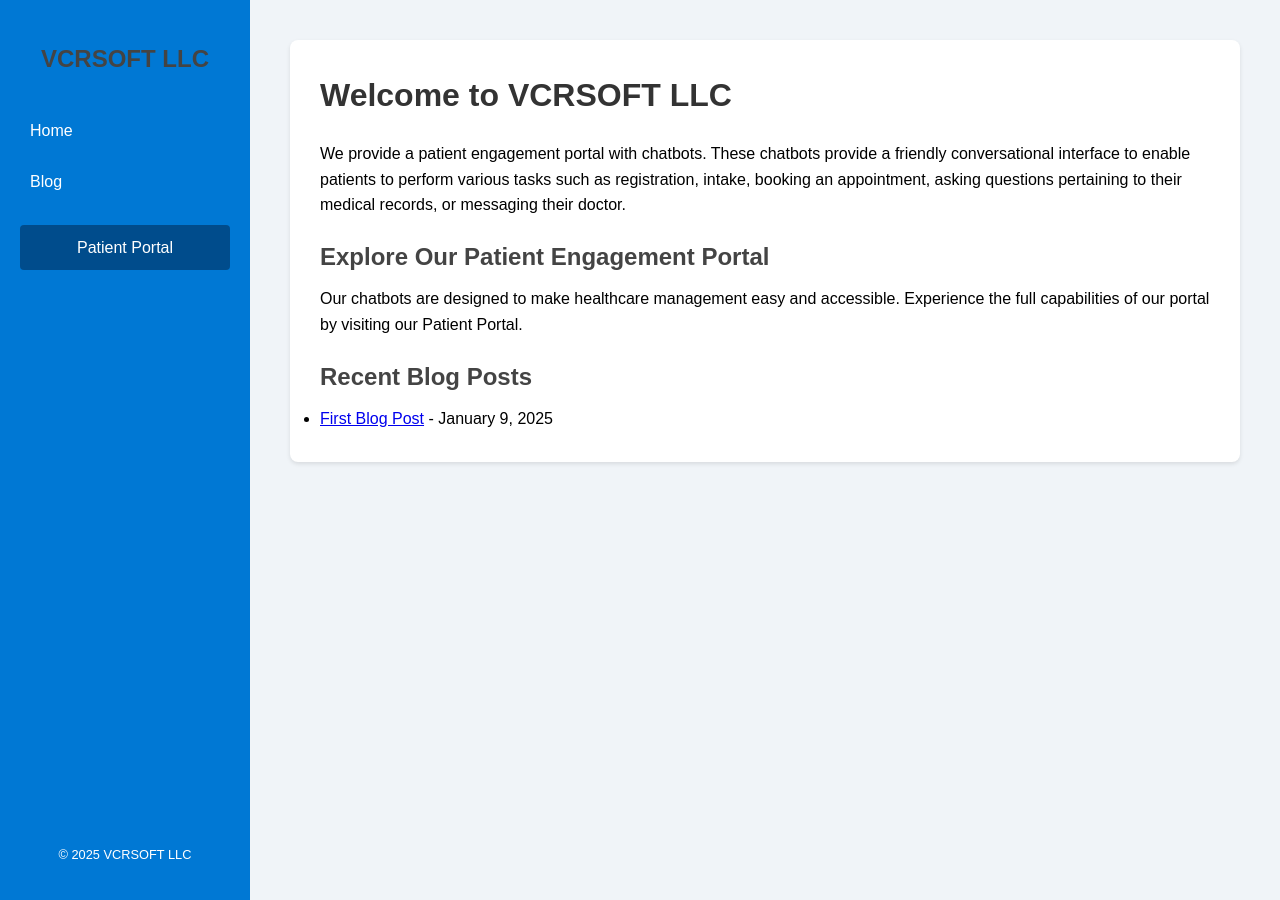
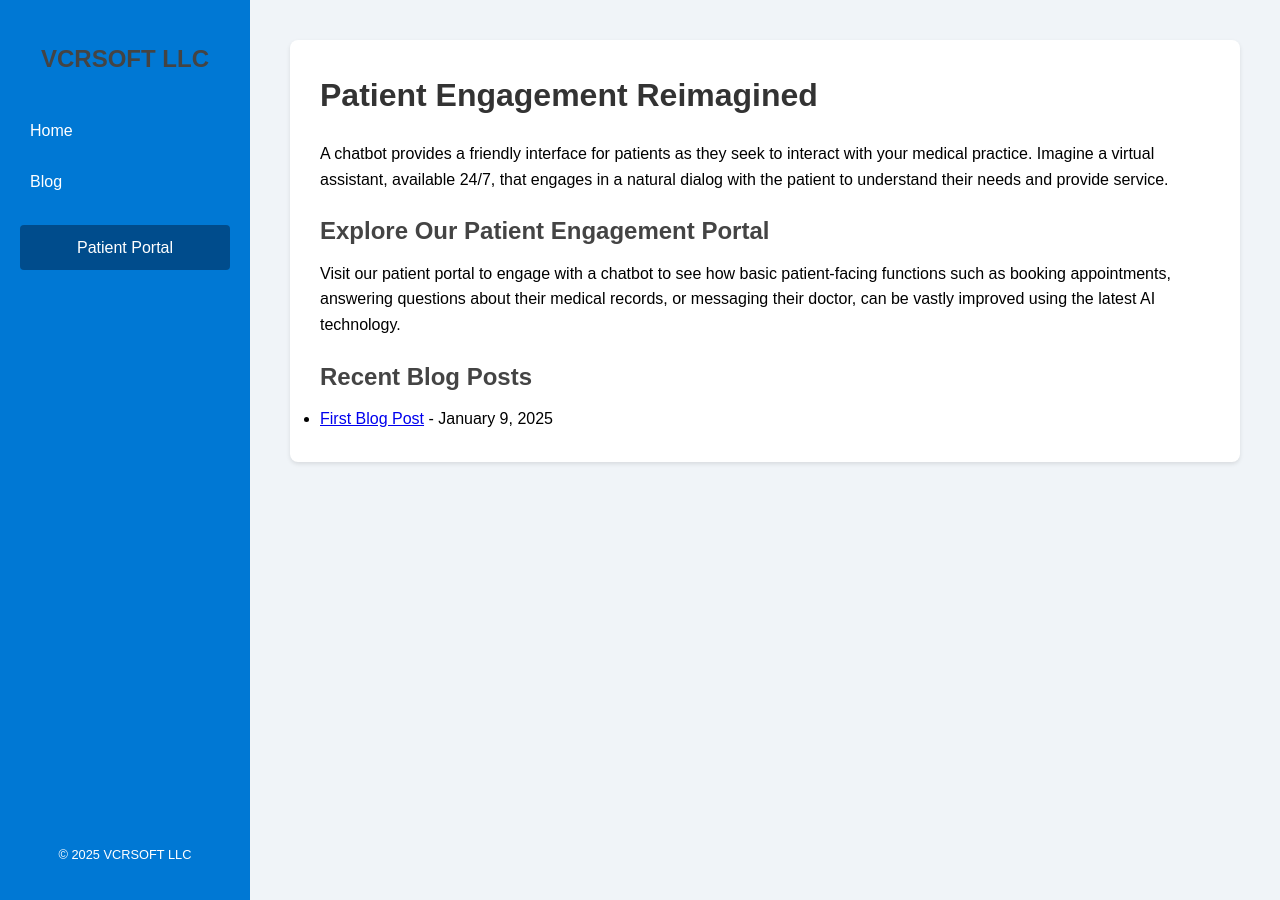
Before and after one commit to vcrsoft/vcrsoft.github.io, a Jekyll site: the page built from index.md, in a window 1280 px wide. Built offline with Jekyll 4.4.1, drawn with Linux system fonts in a browser that asks for light colours.

Commit message:
Update index.md

```diff
--- a/index.md
+++ b/index.md
@@ -3,13 +3,13 @@ layout: default
 title: Home
 ---
 
-# Welcome to VCRSOFT LLC
+# Patient Engagement Reimagined
 
-We provide a patient engagement portal with chatbots. These chatbots provide a friendly conversational interface to enable patients to perform various tasks such as registration, intake, booking an appointment, asking questions pertaining to their medical records, or messaging their doctor.
+A chatbot provides a friendly interface for patients as they seek to interact with your medical practice. Imagine a virtual assistant, available 24/7, that engages in a natural dialog with the patient to understand their needs and provide service.
 
 ## Explore Our Patient Engagement Portal
 
-Our chatbots are designed to make healthcare management easy and accessible. Experience the full capabilities of our portal by visiting our Patient Portal.
+Visit our patient portal to engage with a chatbot to see how basic patient-facing functions such as booking appointments, answering questions about their medical records, or messaging their doctor, can be vastly improved using the latest AI technology.
 
 ## Recent Blog Posts
 
```
